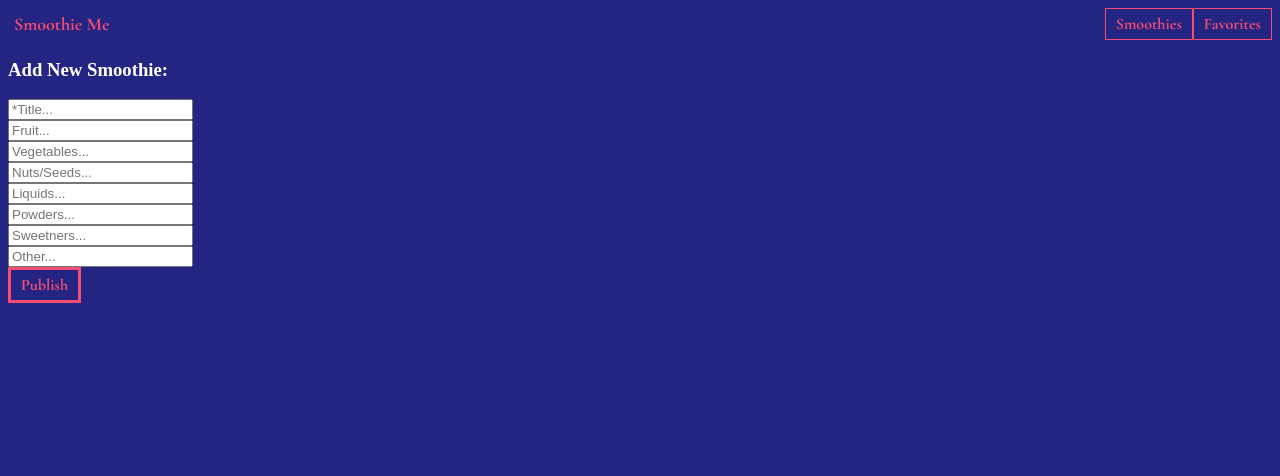
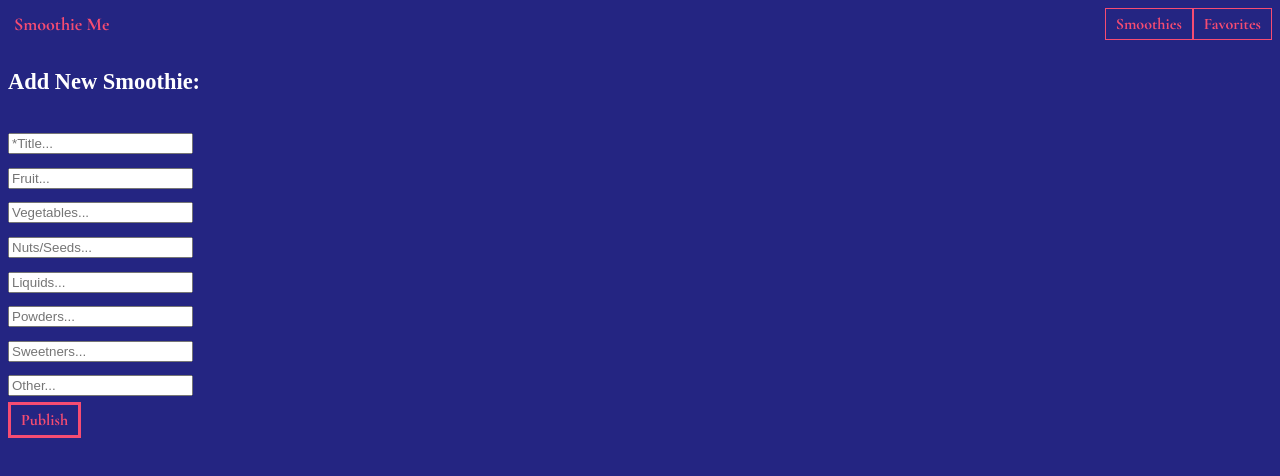
Before and after one commit to tharwin-carr/Smoothie-Me, a React (Create React App) app: page /add-smoothie in a window 1280 px wide. Shown: the top 476 px of the page. Built offline with nearby package versions, Linux system fonts and the light colour scheme; no server answers; a web font is replaced by a local one.

Commit message:
added some css

```diff
--- a/src/App.js
+++ b/src/App.js
@@ -77,7 +77,7 @@ export default class App extends Component {
               <nav>
                 <NavBar />
               </nav>
-              <main className='App'>
+              <main className='app'>
                 <Switch>
                   <Route exact path='/' component={() => <LandingPage />} />
                   <Route path='/smoothies/:smoothieId' component={SmoothieInfoPage} />
--- a/src/css/app.css
+++ b/src/css/app.css
@@ -15,4 +15,11 @@
 body {
     background-color: #242582;
     color: white;
-};
+}
+
+@media only screen and (min-width: 768px) {
+    .app {
+        font-size: 1.2em;
+        line-height: 1.8;
+    }
+}
--- a/src/css/buttons.css
+++ b/src/css/buttons.css
@@ -6,4 +6,4 @@
     border: 3px solid #F64C72;
     color: #F64C72;
     padding: 5px 10px;
-};
+}
--- a/src/css/card.css
+++ b/src/css/card.css
@@ -33,4 +33,4 @@
     .card__container:not(:last-child) {
         border-right: 1px solid;
     }
-};
+}
--- a/src/css/footer.css
+++ b/src/css/footer.css
@@ -12,4 +12,4 @@
 a {
     padding-right: 15px;
     padding-bottom: 15px;
-};
+}
--- a/src/css/hero.css
+++ b/src/css/hero.css
@@ -28,4 +28,4 @@
     padding: 10px;
     text-align: center;
     cursor: pointer;
-};
+}
--- a/src/css/landingpage.css
+++ b/src/css/landingpage.css
@@ -18,4 +18,4 @@
         justify-content: center;
         vertical-align: center;
     }
-};
+}
--- a/src/css/navbar.css
+++ b/src/css/navbar.css
@@ -30,4 +30,4 @@
     text-decoration: none;
     font-size: 18px;
     background-color: #242582;
-};
+}
--- a/src/css/smoothieslist.css
+++ b/src/css/smoothieslist.css
@@ -23,4 +23,4 @@
         justify-content: space-evenly;
         flex-wrap: wrap;
     }
-};
+}
--- a/src/css/smoothiespage.css
+++ b/src/css/smoothiespage.css
@@ -6,4 +6,4 @@
 
 .smoothiespage-btn__container {
     text-align: center;
-};
+}
```
Also changed, not shown: 1 other file (tests, documents, lock files or other folders).
